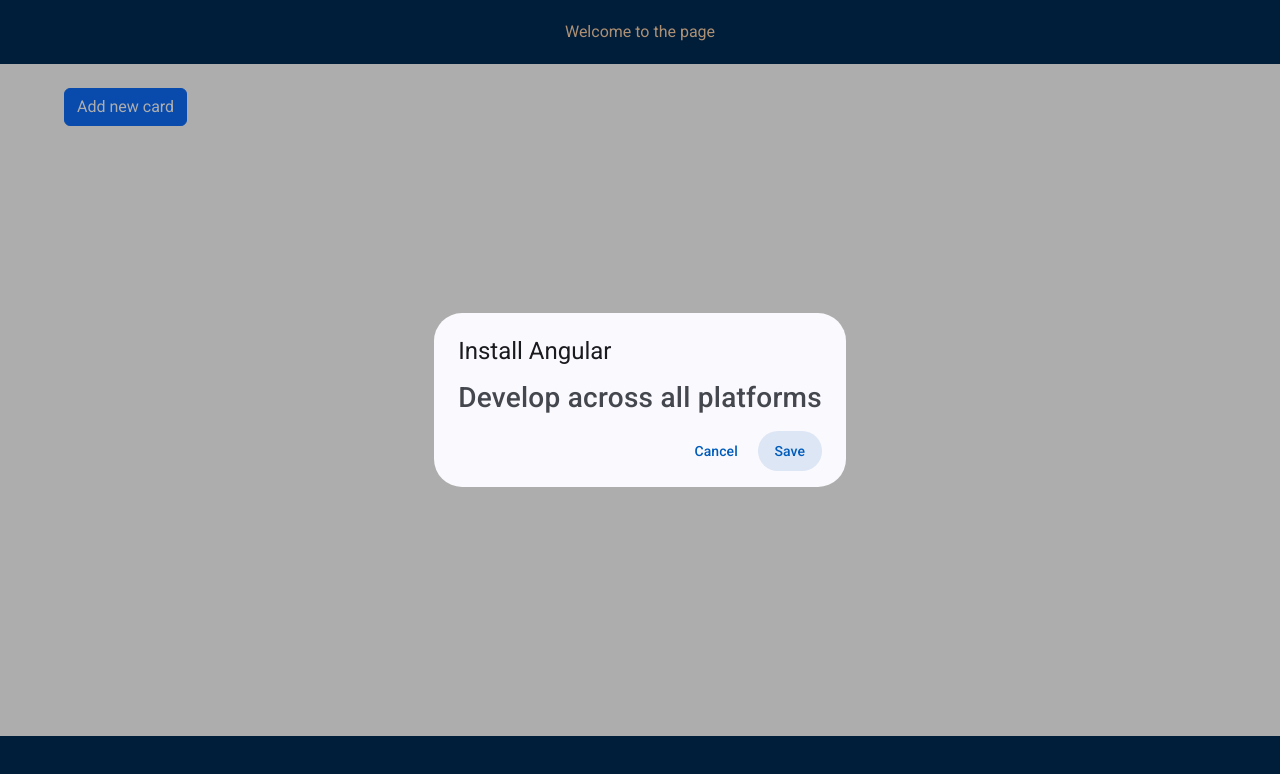
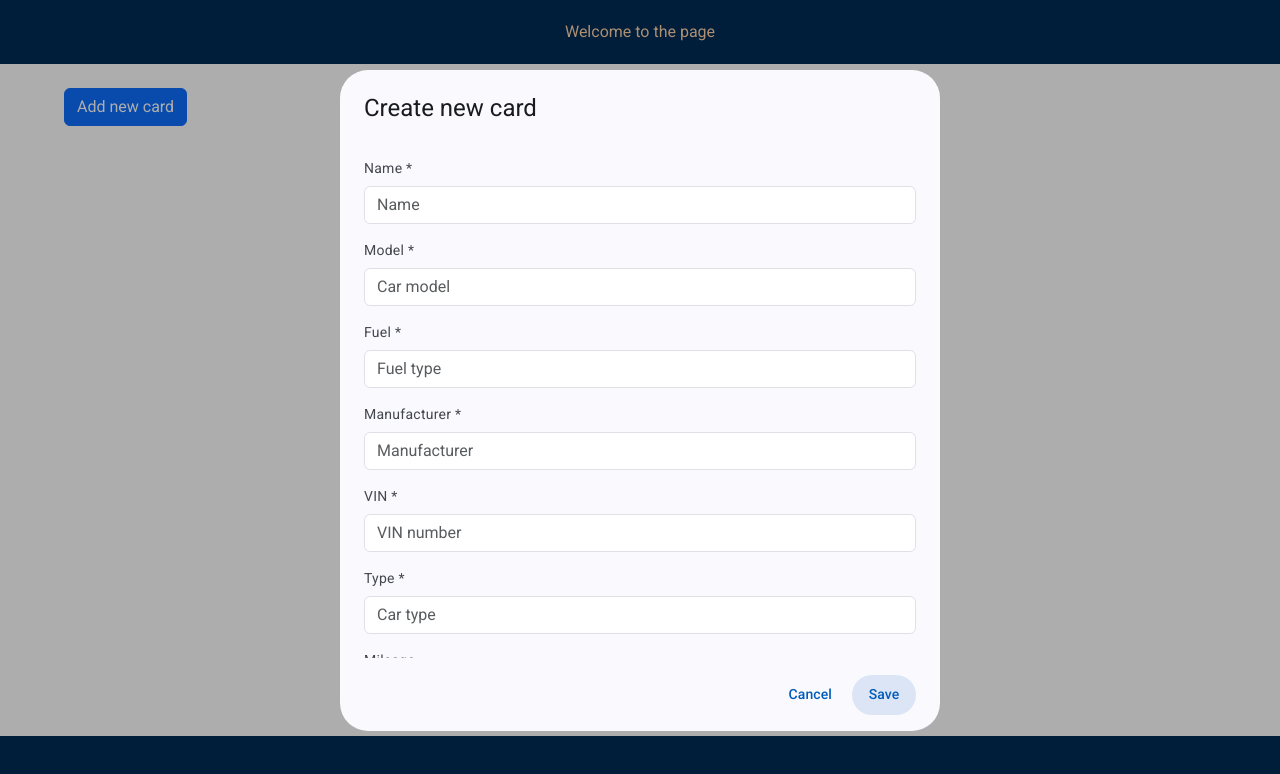
Before and after one commit to nchueva/dkv-case, an Angular app: page / in a window 1280 px wide. Both pictures are taken after a click on the button "Add new card". Shown: the top 774 px of the page. Built offline with nearby package versions, Linux system fonts and the light colour scheme; no server answers.

Commit message:
feat(Add card): ad first form implementation
no functionality

```diff
--- a/src/app/add-card-dialog/add-card-dialog.component.html
+++ b/src/app/add-card-dialog/add-card-dialog.component.html
@@ -1,8 +1,100 @@
-<h2 mat-dialog-title>Install Angular</h2>
-<mat-dialog-content class="mat-typography">
-  <h3>Develop across all platforms</h3>
-</mat-dialog-content>
-<mat-dialog-actions align="end">
-  <button mat-button mat-dialog-close>Cancel</button>
-  <button mat-button [mat-dialog-close]="true" cdkFocusInitial>Save</button>
-</mat-dialog-actions>
+<h2 mat-dialog-title>Create new card</h2>
+<form [formGroup]="carForm" (ngSubmit)="onSubmit()">
+  <mat-dialog-content class="mat-typography">
+    <div class="mb-3">
+      <label for="name" class="form-label">Name *</label>
+      <input
+        formControlName="name"
+        type="text"
+        class="form-control"
+        id="name"
+        placeholder="Name"
+        required
+      />
+      <!-- <div
+        *ngIf="name.invalid && (name.dirty || name.touched)"
+        class="alert alert-danger"
+      >
+        <div *ngIf="name.hasError('required')">Name is required.</div>
+        <div *ngIf="name.hasError('minlength')">
+          Name must be at least 4 characters long.
+        </div>
+        <div *ngIf="name.hasError('forbiddenName')">Name cannot be Bob.</div>
+      </div> -->
+    </div>
+    <div class="mb-3">
+      <label for="model" class="form-label">Model *</label>
+      <input
+        formControlName="model"
+        type="text"
+        class="form-control"
+        id="model"
+        placeholder="Car model"
+        required
+      />
+    </div>
+    <div class="mb-3">
+      <label for="fuel" class="form-label">Fuel *</label>
+      <input
+        type="text"
+        class="form-control"
+        id="fuel"
+        placeholder="Fuel type"
+        required
+      />
+    </div>
+
+    <div class="mb-3">
+      <label for="manufacturer" class="form-label">Manufacturer *</label>
+      <input
+        type="text"
+        class="form-control"
+        id="manufacturer"
+        placeholder="Manufacturer"
+        required
+      />
+    </div>
+    <div class="mb-3">
+      <label for="vin" class="form-label">VIN *</label>
+      <input
+        type="text"
+        class="form-control"
+        id="vin"
+        placeholder="VIN number"
+        required
+      />
+    </div>
+    <div class="mb-3">
+      <label for="type" class="form-label">Type *</label>
+      <input
+        type="text"
+        class="form-control"
+        id="type"
+        placeholder="Car type"
+        required
+      />
+    </div>
+    <div class="mb-3">
+      <label for="meleage" class="form-label">Mileage</label>
+      <input
+        type="text"
+        class="form-control"
+        id="meleage"
+        placeholder="Mileage"
+      />
+    </div>
+    <div class="mb-3">
+      <label for="color" class="form-label">Color</label>
+      <input
+        type="text"
+        class="form-control"
+        id="color"
+        placeholder="Car's color"
+      />
+    </div>
+  </mat-dialog-content>
+  <mat-dialog-actions align="end">
+    <button mat-button mat-dialog-close>Cancel</button>
+    <button mat-button cdkFocusInitial type="submit">Save</button>
+  </mat-dialog-actions>
+</form>
--- a/src/app/add-card-dialog/add-card-dialog.component.scss
+++ b/src/app/add-card-dialog/add-card-dialog.component.scss
@@ -0,0 +1,12 @@
+@use "@angular/material" as mat;
+
+// Customize the entire app. Change :root to your selector if you want to scope the styles.
+:host {
+  @include mat.dialog-overrides(
+    (
+      container-max-width: 90%,
+      container-min-width: 800px,
+      container-small-max-width: 60%,
+    )
+  );
+}
--- a/src/app/add-card-dialog/add-card-dialog.component.ts
+++ b/src/app/add-card-dialog/add-card-dialog.component.ts
@@ -1,11 +1,80 @@
-import { Component } from '@angular/core';
-import { MatDialog, MatDialogModule } from '@angular/material/dialog';
+import { Component, inject } from '@angular/core';
+import { MatDialogModule } from '@angular/material/dialog';
 import { MatButtonModule } from '@angular/material/button';
+import { DefaultService } from '../core/api/v1';
+import {
+  FormControl,
+  FormGroup,
+  ReactiveFormsModule,
+  Validators,
+} from '@angular/forms';
+import { FormBuilder } from '@angular/forms';
+import { NgIf } from '@angular/common';
+
+interface CarCardDorm {
+  name: FormControl<string>;
+  manufacturer: FormControl<string>;
+  model: FormControl<string>;
+  type: FormControl<string>;
+  fuel: FormControl<string>;
+  vin: FormControl<string>;
+  mileage: FormControl<string | null>;
+  color: FormControl<string | null>;
+}
 
 @Component({
   selector: 'app-add-card-dialog',
-  imports: [MatDialogModule, MatButtonModule],
+  imports: [MatDialogModule, MatButtonModule, ReactiveFormsModule, NgIf],
   templateUrl: './add-card-dialog.component.html',
   styleUrl: './add-card-dialog.component.scss',
 })
-export class AddCardDialogComponent {}
+export class AddCardDialogComponent {
+  private readonly carsService = inject(DefaultService);
+  private readonly formBuilder = inject(FormBuilder);
+
+  // carForm = this.formBuilder.group({
+  //   name: ['', Validators.required, { nonNullable: true }],
+  //   manufacturer: ['', Validators.required, { nonNullable: true }],
+  //   model: ['', Validators.required],
+  //   type: ['', Validators.required],
+  //   fuel: ['', Validators.required],
+  //   vin: ['', Validators.required],
+  //   mileage: ['' ],
+  //   color: [''],
+  // });
+
+  carForm = new FormGroup<CarCardDorm>({
+    name: new FormControl('', {
+      nonNullable: true,
+      validators: [Validators.required, Validators.minLength(4)],
+    }),
+    manufacturer: new FormControl('', {
+      nonNullable: true,
+      validators: [Validators.required],
+    }),
+    model: new FormControl('', {
+      nonNullable: true,
+      validators: [Validators.required],
+    }),
+    type: new FormControl('', {
+      nonNullable: true,
+      validators: [Validators.required],
+    }),
+    fuel: new FormControl('', {
+      nonNullable: true,
+      validators: [Validators.required],
+    }),
+    vin: new FormControl('', {
+      nonNullable: true,
+      validators: [Validators.required],
+    }),
+    mileage: new FormControl(''),
+    color: new FormControl(''),
+  });
+
+  onSubmit() {
+    // use this.profileForm.value
+    console.log('form value', this.carForm.value);
+    // this.carsService.addVehicle()
+  }
+}
--- a/src/app/app.component.scss
+++ b/src/app/app.component.scss
@@ -1,9 +1,3 @@
-body {
-  margin: 0;
-  padding: 0;
-  box-sizing: border-box;
-}
-
 :host {
   height: 100%;
   width: 100%;
--- a/src/app/home/home.component.ts
+++ b/src/app/home/home.component.ts
@@ -1,4 +1,9 @@
-import { ChangeDetectionStrategy, Component, inject } from '@angular/core';
+import {
+  ChangeDetectionStrategy,
+  Component,
+  inject,
+  OnDestroy,
+} from '@angular/core';
 import { map, Observable, tap } from 'rxjs';
 import { DefaultService } from '../core/api/v1';
 import { AsyncPipe } from '@angular/common';
@@ -14,9 +19,10 @@
   styleUrl: './home.component.scss',
   changeDetection: ChangeDetectionStrategy.OnPush,
 })
-export class HomeComponent {
+export class HomeComponent implements OnDestroy {
   private readonly carsService = inject(DefaultService);
   private readonly router = inject(Router);
+  private readonly dialog = inject(MatDialog);
 
   cars$: Observable<Vehicle[]> = this.carsService.getVehicles().pipe(
     map((cars: Vehicle[]) => {
@@ -47,8 +53,6 @@
     }
   }
 
-  readonly dialog = inject(MatDialog);
-
   addCard(): void {
     const dialogRef = this.dialog.open(AddCardDialogComponent);
 
@@ -57,4 +61,6 @@
       // TODO: unsubscribe
     });
   }
+
+  ngOnDestroy(): void {}
 }
--- a/src/styles.scss
+++ b/src/styles.scss
@@ -1,4 +1,25 @@
+@use "@angular/material" as mat;
+
 /* You can add global styles to this file, and also import other style files */
 
-html, body { height: 100%; }
-body { margin: 0; font-family: Roboto, "Helvetica Neue", sans-serif; }
+html,
+body {
+  height: 100%;
+  font-size: 16px;
+}
+body {
+  margin: 0;
+  font-family: Roboto, "Helvetica Neue", sans-serif;
+  box-sizing: border-box;
+}
+
+// Customize the entire app. Change :root to your selector if you want to scope the styles.
+:root {
+  @include mat.dialog-overrides(
+    (
+      // container-max-width: 800px,
+      container-min-width: 600px,
+      // container-small-max-width: 80%,
+    )
+  );
+}
```
